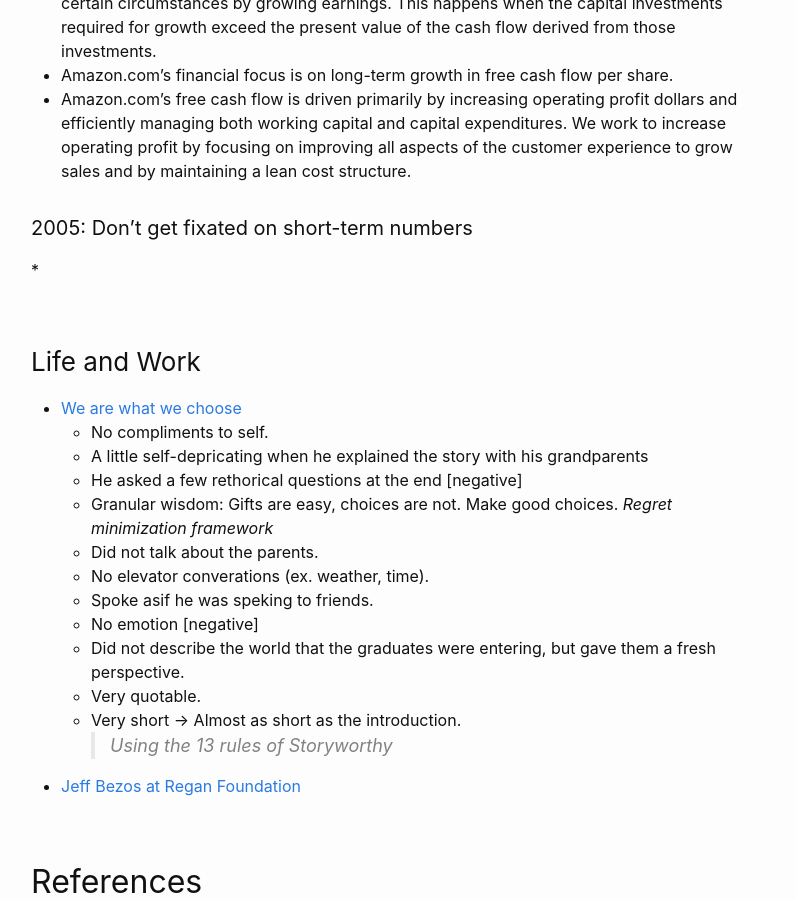
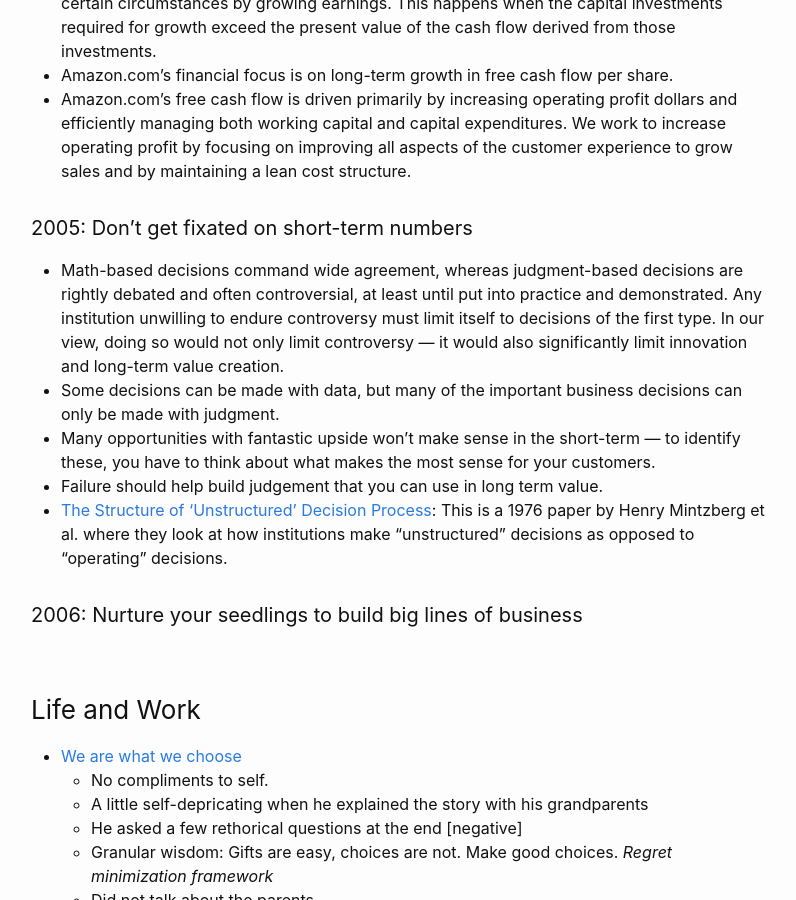
Before and after one commit to jovsa/jovsa.github.io, a Jekyll site: the page built from _posts/2020-02-20-notes-jeff-bezos.md, in a window 1280 px wide and 900 px high, scrolled down 2481 px. Shown: the whole window, without its empty margins (239-1035 px from the left). Built offline with Jekyll 4.4.1, drawn with Linux system fonts in a browser that asks for light colours.

Commit message:
completed until 2006 bezos

```diff
--- a/_posts/2020-02-20-notes-jeff-bezos.md
+++ b/_posts/2020-02-20-notes-jeff-bezos.md
@@ -80,7 +80,16 @@
 
 #### 2005: Don’t get fixated on short-term numbers
 
-*
+* Math-based decisions command wide agreement, whereas judgment-based decisions are rightly debated and often controversial, at least until put into practice and demonstrated. Any institution unwilling to endure controversy must limit itself to decisions of the first type. In our view, doing so would not only limit controversy — it would also significantly limit innovation and long-term value creation.
+* Some decisions can be made with data, but many of the important business decisions can only be made with judgment.
+* Many opportunities with fantastic upside won’t make sense in the short-term — to identify these, you have to think about what makes the most sense for your customers.
+* Failure should help build judgement that you can use in long term value.
+* [The Structure of 'Unstructured' Decision Process](https://pdfs.semanticscholar.org/699d/a9ee4cc772e8f8a8a273d40b56301487a560.pdf?_ga=2.264513292.2065806509.1615079967-1910542862.1615079967): This is a 1976 paper by Henry Mintzberg et al. where they look at how institutions make "unstructured" decisions as opposed to "operating" decisions.
+
+#### 2006: Nurture your seedlings to build big lines of business
+
+
+
 
 
 ### Life and Work
```
